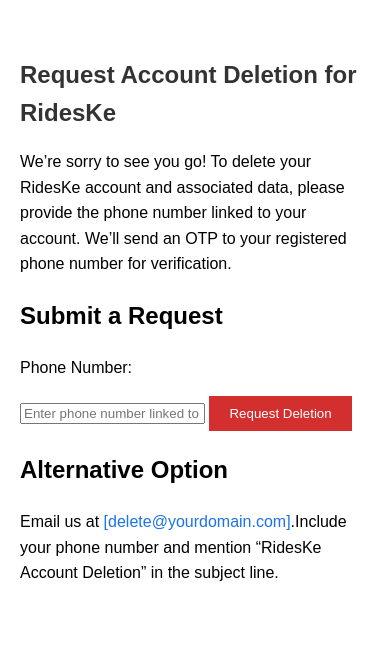
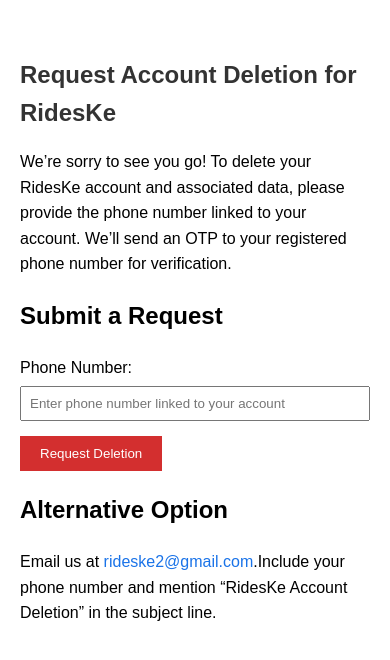
Before and after one commit to RidesKe/RidesKeWeb, a plain HTML site: page delete-account.html in a window 390 px wide. Drawn offline with Linux system fonts and the light colour scheme.

Commit message:
refactor: add company email, add block level styling to phone number input fields

```diff
--- a/delete-account.html
+++ b/delete-account.html
@@ -21,7 +21,7 @@
     <div id="message"></div>
 
     <h2>Alternative Option</h2>
-    <p>Email us at <a href="mailto:[delete@yourdomain.com]">[delete@yourdomain.com]</a>.Include your phone number and mention “RidesKe Account Deletion” in the subject line.</p>
+    <p>Email us at <a href="mailto:[rideske2@gmail.com]">rideske2@gmail.com</a>.Include your phone number and mention “RidesKe Account Deletion” in the subject line.</p>
 
     <script src="script.js"></script>
 </body>
--- a/styles.css
+++ b/styles.css
@@ -16,7 +16,7 @@ label {
     margin-top: 10px;
 }
 
-input[type="email"], input[type="text"] {
+input[type="phone"], input[type="text"] {
     width: 100%;
     padding: 8px;
     margin-top: 5px;
```
